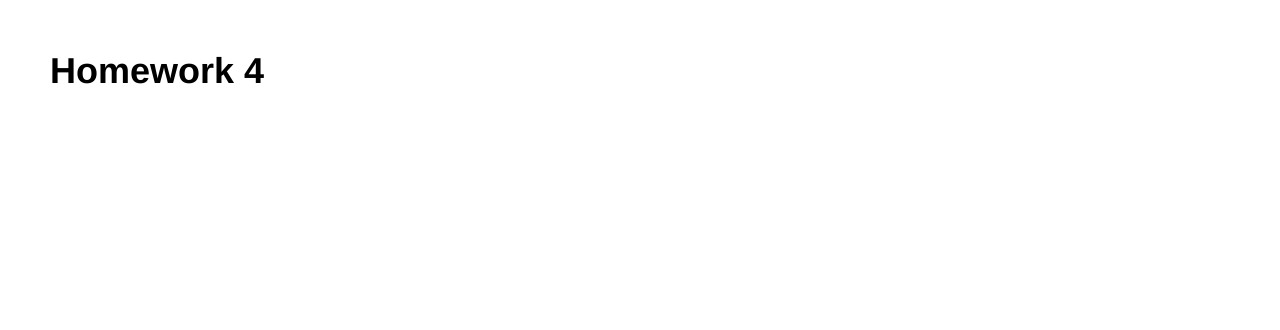
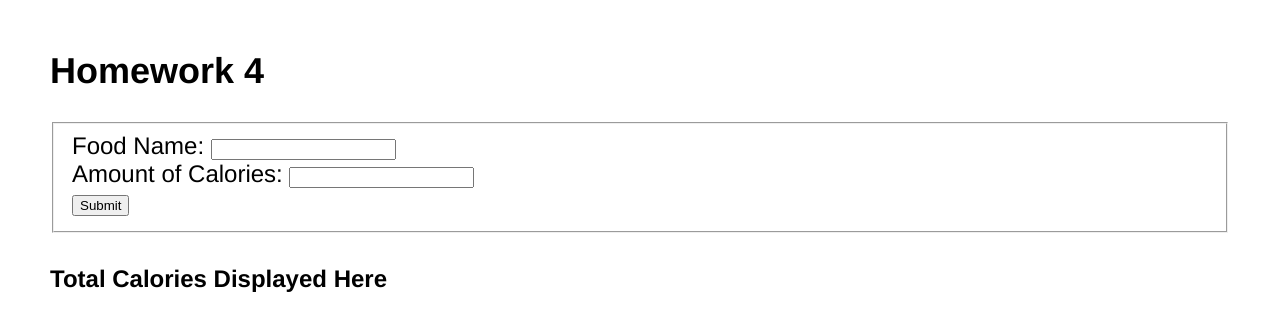
Before and after one commit to DeftSlyNinja/Homework4, a plain HTML site: page index.html in a window 1280 px wide. Drawn offline with Linux system fonts and the light colour scheme.

Commit message:
starter html and defined array

```diff
--- a/index.html
+++ b/index.html
@@ -4,14 +4,29 @@
 <head>
     <meta charset="utf-8">
     <title>Homework 4</title>
-<link rel="stylesheet" type="text/css" href="site.css">
+    <link rel="stylesheet" type="text/css" href="site.css">
 </head>
 
 <body>
-<h2>Homework 4</h2>
+    <h2>Homework 4</h2>
 
+    <div id="div1">
+        <form>
+            <fieldset>
+                <label for="foodInput">Food Name:</label>
+                <input id="foodInput" type="text"><br>
+                <label for="caloriesInput">Amount of Calories:</label>
+                <input id="caloriesInput" type="text"><br>
+                <input type="submit"><br>
+            </fieldset>
+        </form>
+    </div>
 
-<script src="main.js"></script>
+    <div id="div2">
+        <h4>Total Calories Displayed Here</h4>
+    </div>
+
+    <script src="main.js"></script>
 </body>
 
 </html>
--- a/main.js
+++ b/main.js
@@ -1,3 +1,5 @@
+let foodArray = [];
+
 document.addEventListener("DOMContentLoaded", function (event) {
 
 });
```
